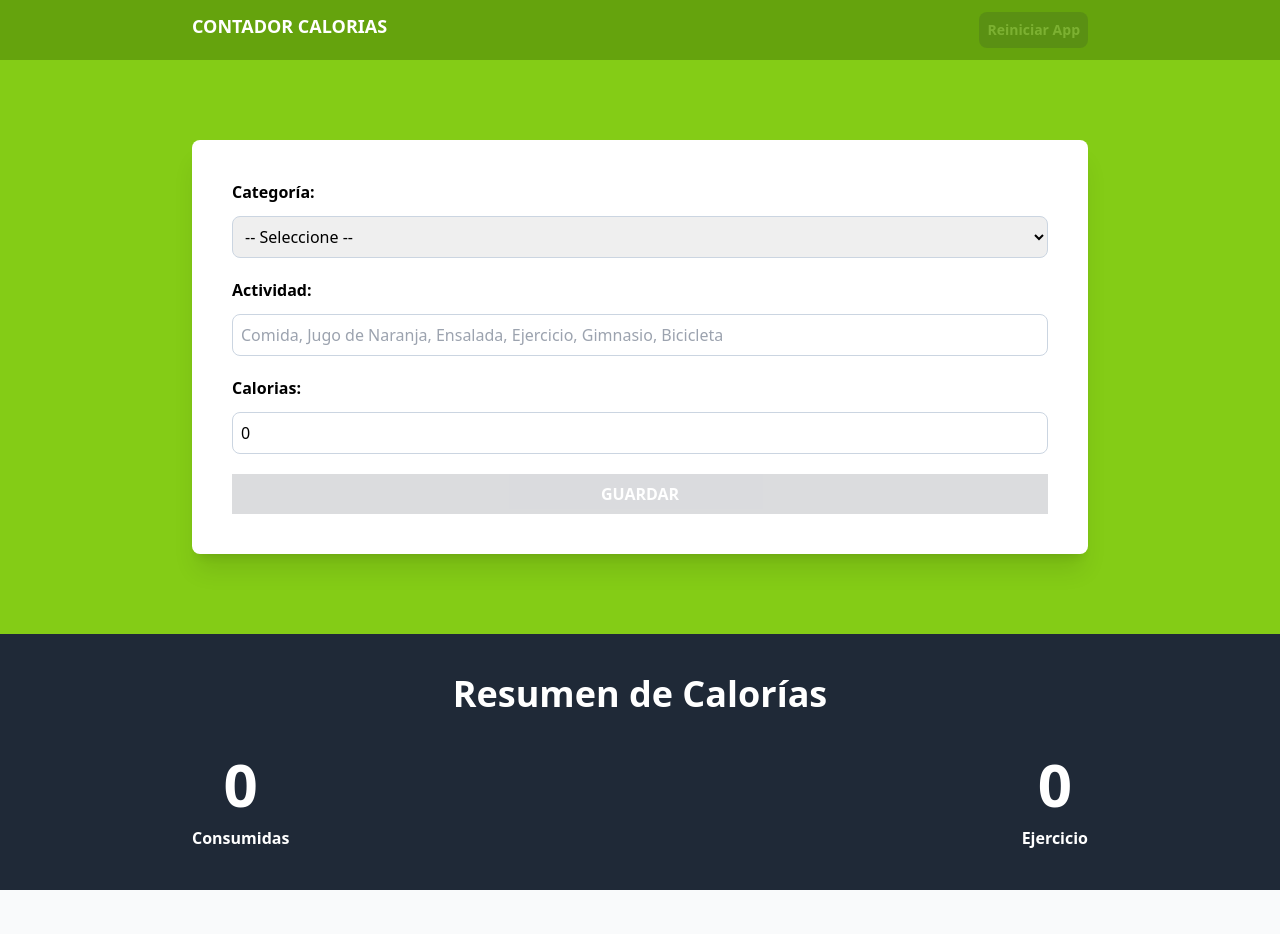
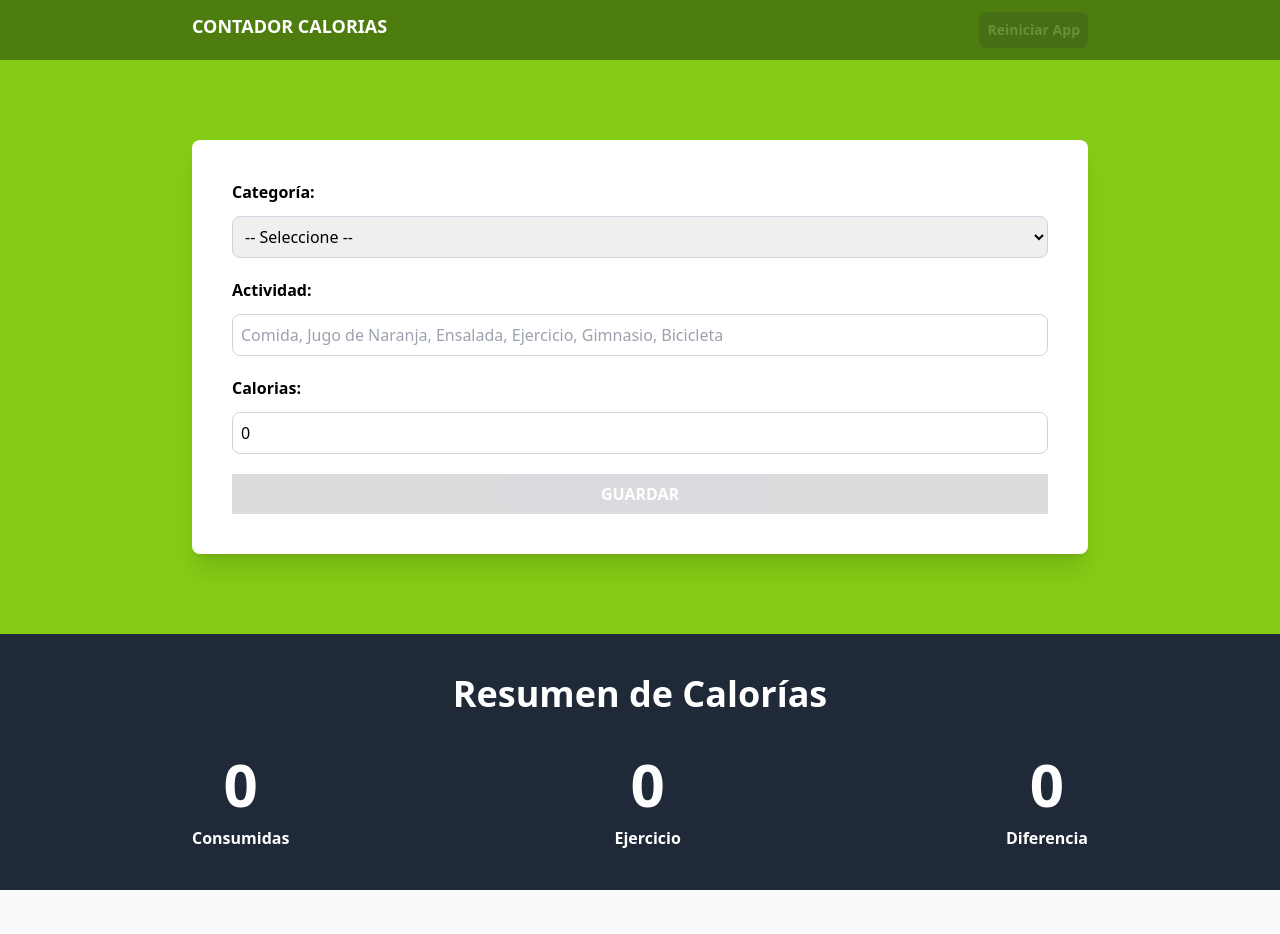
Before and after one commit to Lujan2408/calories-tracker-contextAPI, a React (Vite) app: page / in a window 1280 px wide. Shown: the top 934 px of the page. Built offline with nearby package versions, Linux system fonts and the light colour scheme.

Commit message:
Validar para cambiar el color del texto según las calorias quemadas o consumidas

```diff
--- a/src/App.tsx
+++ b/src/App.tsx
@@ -18,7 +18,7 @@ function App() {
 
   return (
     <>
-      <header className=' bg-lime-600 py-3'>
+      <header className=' bg-lime-700 py-3'>
         <div className=' max-w-4xl mx-auto flex justify-between'>
           <h1 className=' text-center text-lg font-bold text-white uppercase'>
             Contador Calorias
--- a/src/components/CalorieTracker.tsx
+++ b/src/components/CalorieTracker.tsx
@@ -13,6 +13,17 @@ export default function CalorieTracker({ activities } : CalorieTrackerProps) {
 
     const caloriesBurned = useMemo(() => activities.reduce((total, activity) => activity.category === 2 ? total + activity.calories : total, 0), [activities])
 
+    const netCalories = useMemo(() => caloriesConsumed - caloriesBurned,[caloriesBurned, caloriesConsumed])
+
+    //Validar para cambiar el color del texto
+    let textColor = 'text-white'
+
+    if(netCalories > 0) {
+        textColor = 'text-green-400'
+    } else if(netCalories < 0) {
+        textColor = 'text-red-500'
+    }
+
     return (
         <>
             <h2 className=" text-4xl font-black text-white text-center">Resumen de Calorías</h2>
@@ -27,6 +38,12 @@ export default function CalorieTracker({ activities } : CalorieTrackerProps) {
                     calories={caloriesBurned}
                     text="Ejercicio"
                 />
+
+                <p className=" text-white font-bold rounded-full grid grid-cols-1 gap-3 text-center">
+                    <span className={` font-black text-6xl text-orange ${textColor}`}>{netCalories}</span>
+                    Diferencia
+                </p>
+
             </div>
 
         </>
```
